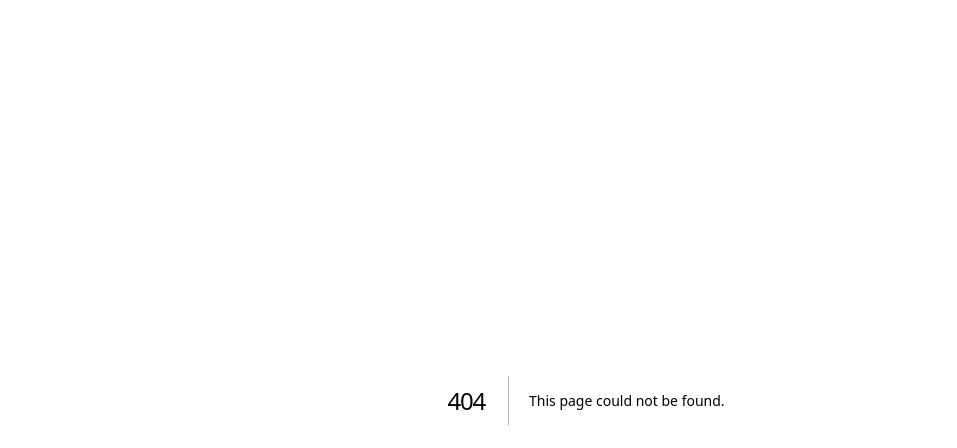
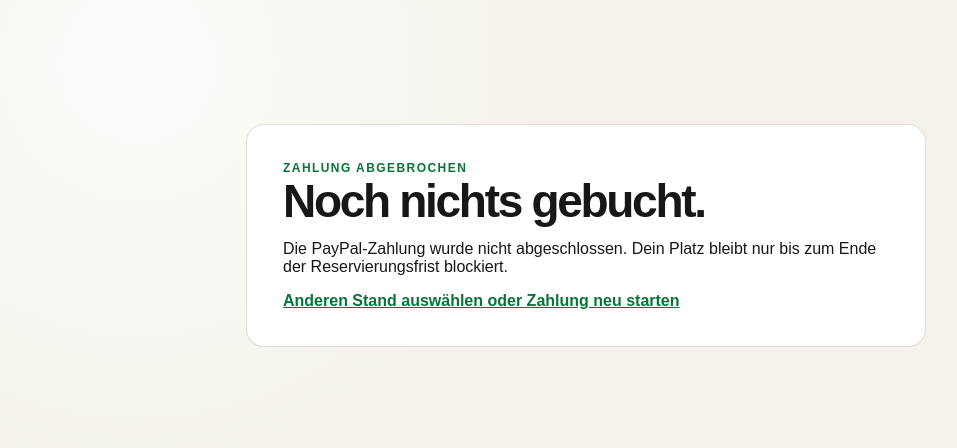
Before and after one commit to s2klesch2026/ebertplatz-flohmarkt-booking, a Next.js app: page /checkout/cancel in a window 1280 px wide. Before the commit this address had no page. Shown: the top 448 px of the page, without its empty margins (54-1011 px from the left). Built offline with nearby package versions, Linux system fonts and the light colour scheme.

Commit message:
Add payment cancel page

```diff
--- /dev/null
+++ b/app/checkout/cancel/page.tsx
@@ -0,0 +1,12 @@
+export default function CancelPage() {
+  return (
+    <main>
+      <section className="resultPage">
+        <p className="eyebrow">Zahlung abgebrochen</p>
+        <h1>Noch nichts gebucht.</h1>
+        <p>Die PayPal-Zahlung wurde nicht abgeschlossen. Dein Platz bleibt nur bis zum Ende der Reservierungsfrist blockiert.</p>
+        <a href="/">Anderen Stand auswählen oder Zahlung neu starten</a>
+      </section>
+    </main>
+  );
+}
```
